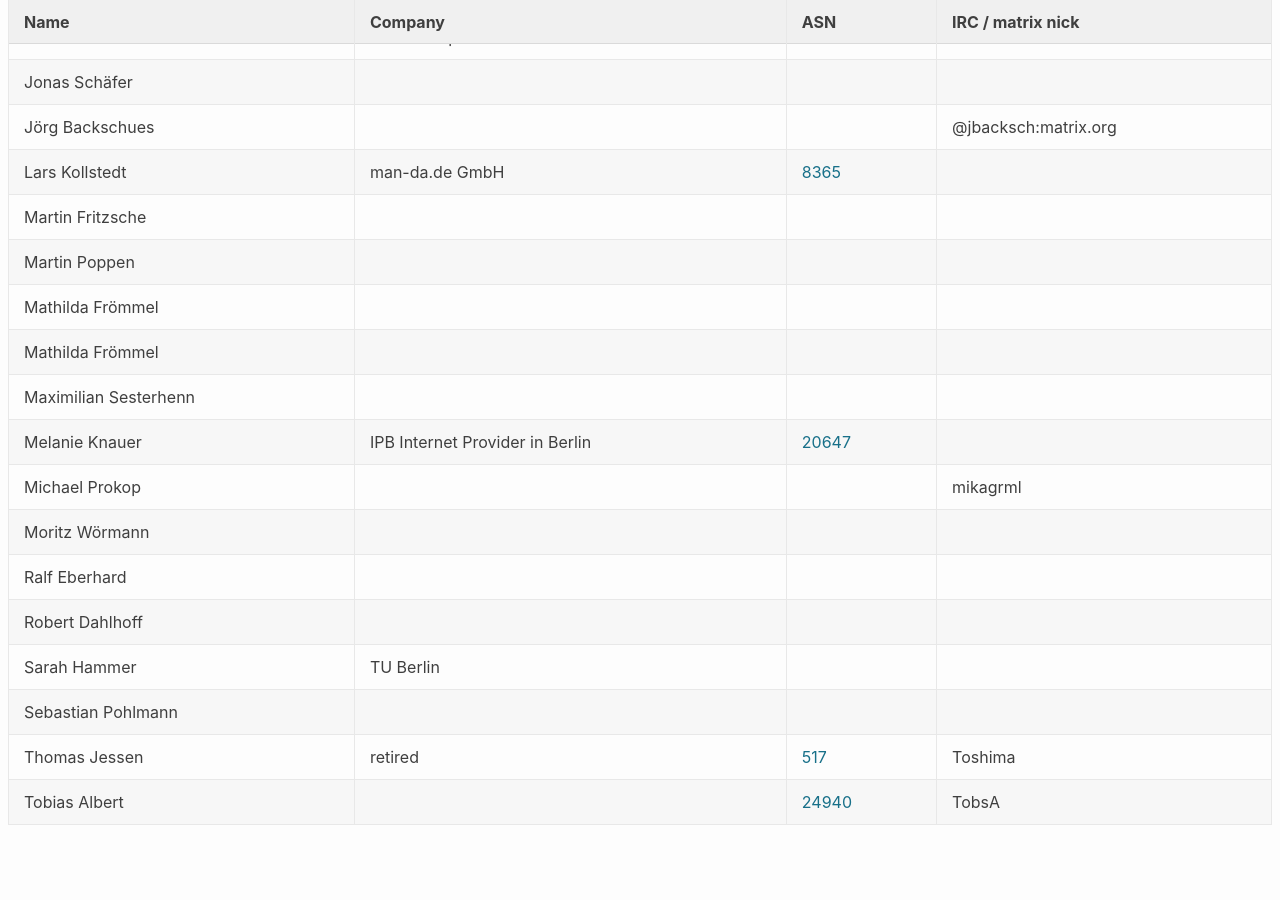
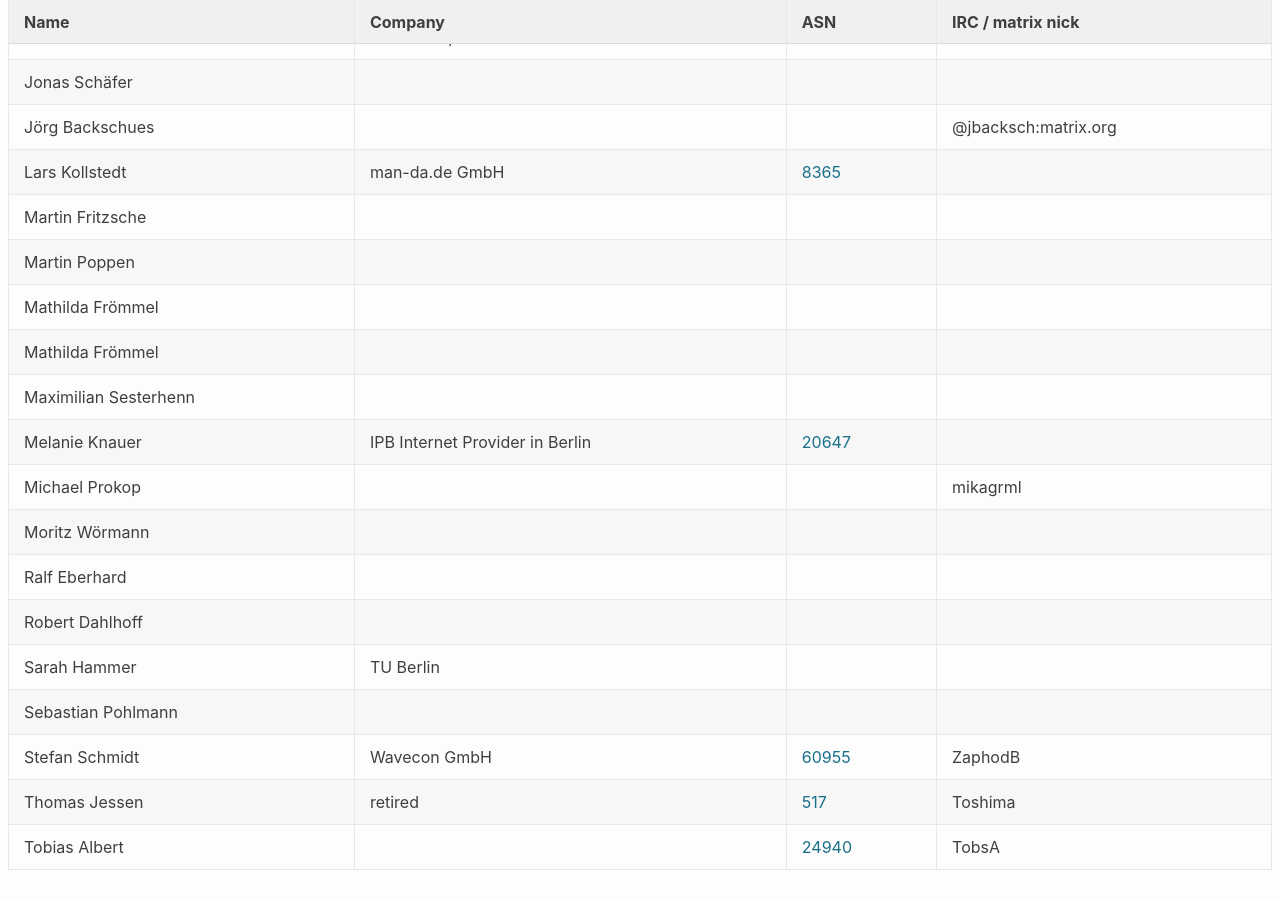
Before and after one commit to denog/pretix-attendeelist, a Jekyll site: the page built from denog17/index.markdown, in a window 1280 px wide and 900 px high, scrolled down 19814 px. Built offline with Jekyll 4.4.1, drawn with Linux system fonts in a browser that asks for light colours; before the commit the page ends 20669 px from its top, so only the background shows below that.

Commit message:
Latest data: Mon Sep 22 10:11:17 UTC 2025

```diff
--- a/_data/attendees_denog17_online.json
+++ b/_data/attendees_denog17_online.json
@@ -180,6 +180,12 @@
     "asn": null
   },
   {
+    "name": "Stefan Schmidt",
+    "company": "Wavecon GmbH",
+    "irc": "ZaphodB",
+    "asn": "60955"
+  },
+  {
     "name": "Thomas Jessen",
     "company": "retired",
     "irc": "Toshima",
```
